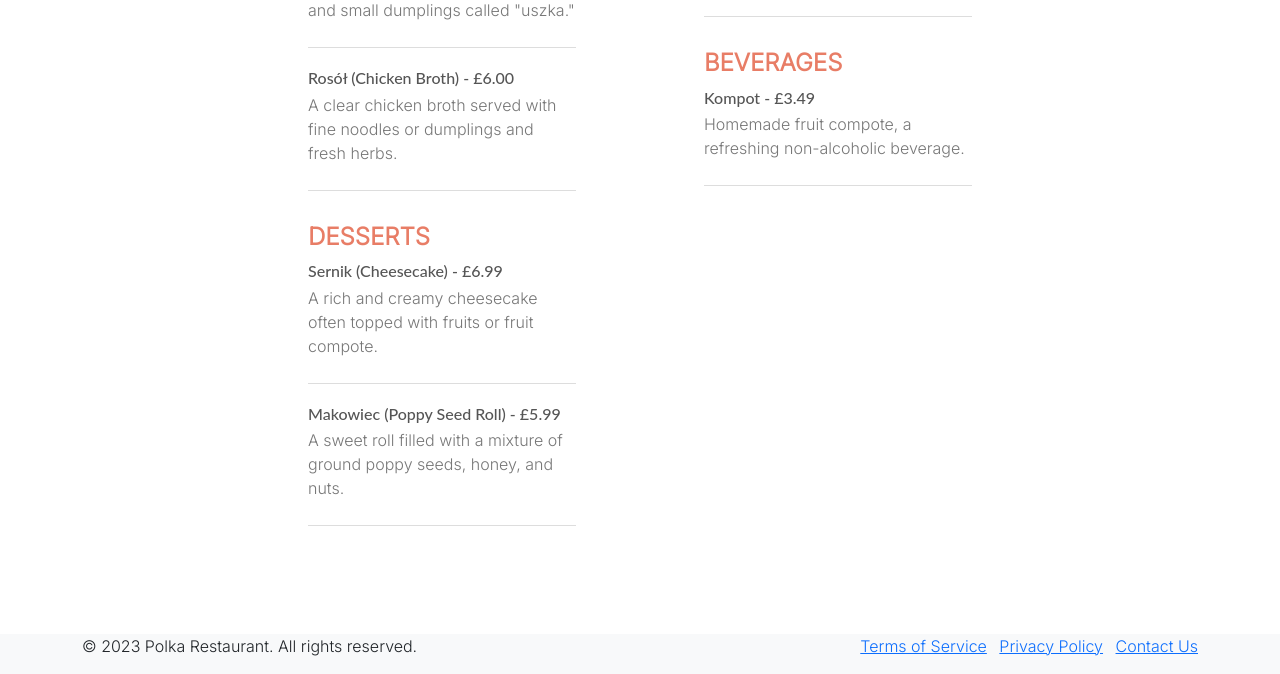
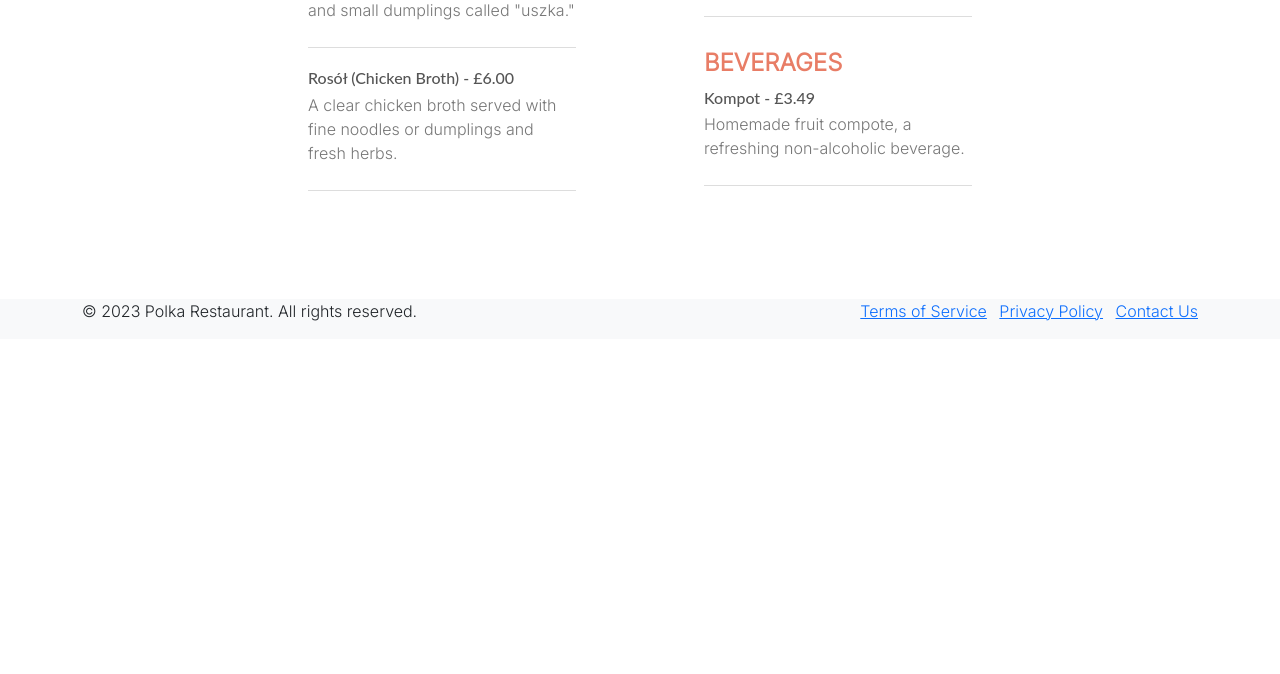
Before and after one commit to aleksandrasucho/polish-restaurant, a Django app: page /menu/ in a window 1280 px wide. Shown: the part 814-1488 px from the top of the page. After the commit the page ends 1135 px from the top, so only its background shows below. Run offline with Django 3.2, Linux system fonts and the light colour scheme; some libraries are stand-ins or nearby versions; some web fonts are replaced.

Commit message:
Delete a section from the menu template

```diff
--- a/templates/menu.html
+++ b/templates/menu.html
@@ -51,23 +51,6 @@
                     <img class="menu-image" src="https://res.cloudinary.com/ds7qsnpge/image/upload/v1704336493/rosol-soup-featured_w5ecs3.jpg" alt="Rosol Image">
                     </div>
                 <p>A clear chicken broth served with fine noodles or dumplings and fresh herbs.</p>
-            </div>
-
-            <h2 class="menu-h2">DESSERTS</h2>
-            <div class="menu-item">
-                <h3 class="menu-h3">Sernik (Cheesecake) - £6.99</h3>
-                <div class="image-container">
-                    <img class="menu-image" src="https://res.cloudinary.com/ds7qsnpge/image/upload/v1704336547/Polish-cheesecake_cvrsl2.jpg" alt="Sernik Image">
-                    </div>
-                <p>A rich and creamy cheesecake often topped with fruits or fruit compote.</p>
-            </div>
-
-            <div class="menu-item">
-                <h3 class="menu-h3">Makowiec (Poppy Seed Roll) - £5.99</h3>
-                <div class="image-container">
-                    <img class="menu-image" src="https://res.cloudinary.com/ds7qsnpge/image/upload/v1704336699/polish-poppy-seed-cake_ffhs5l.jpg" alt="Makowiec Image">
-                    </div>
-                <p>A sweet roll filled with a mixture of ground poppy seeds, honey, and nuts.</p>
             </div>
         </div>
         <!-- Second Column -->
```
